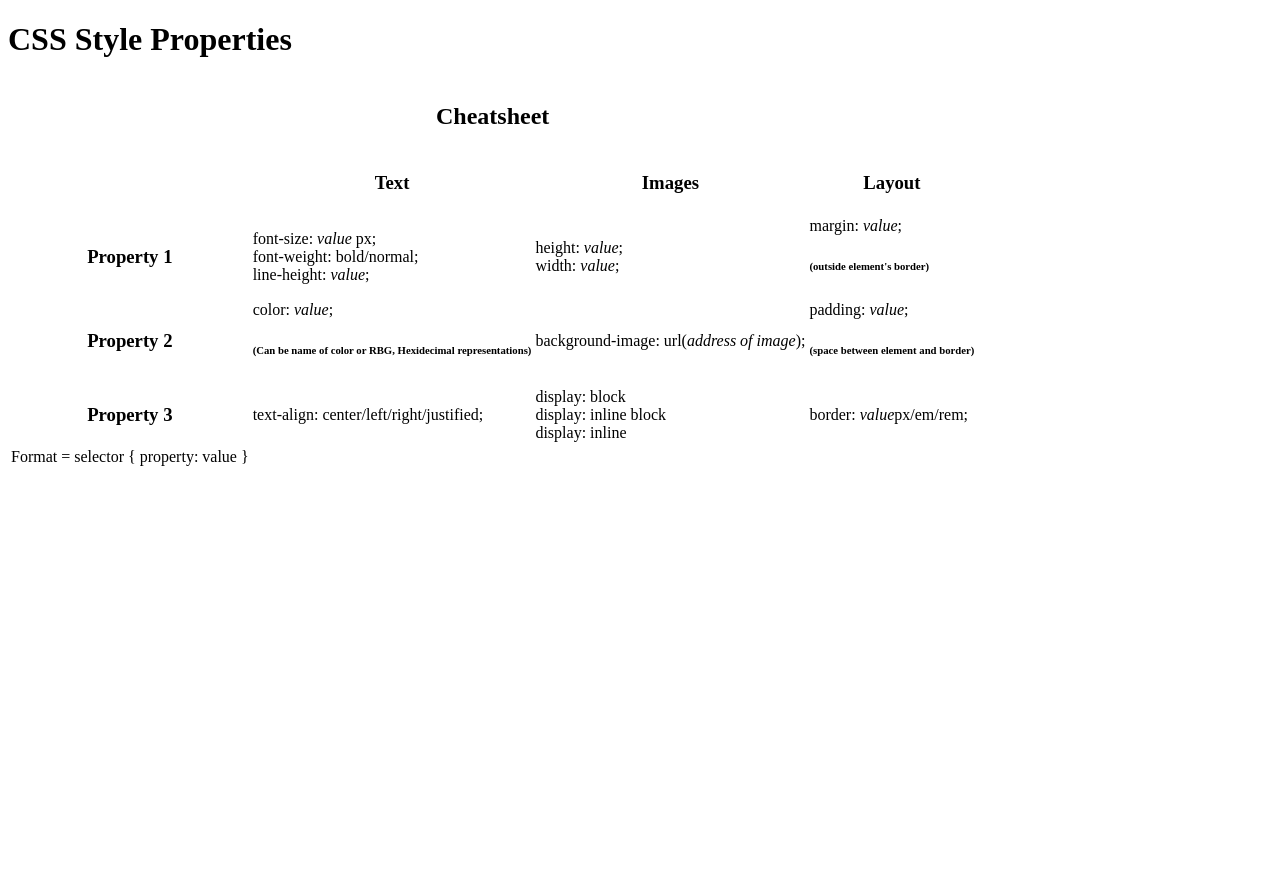
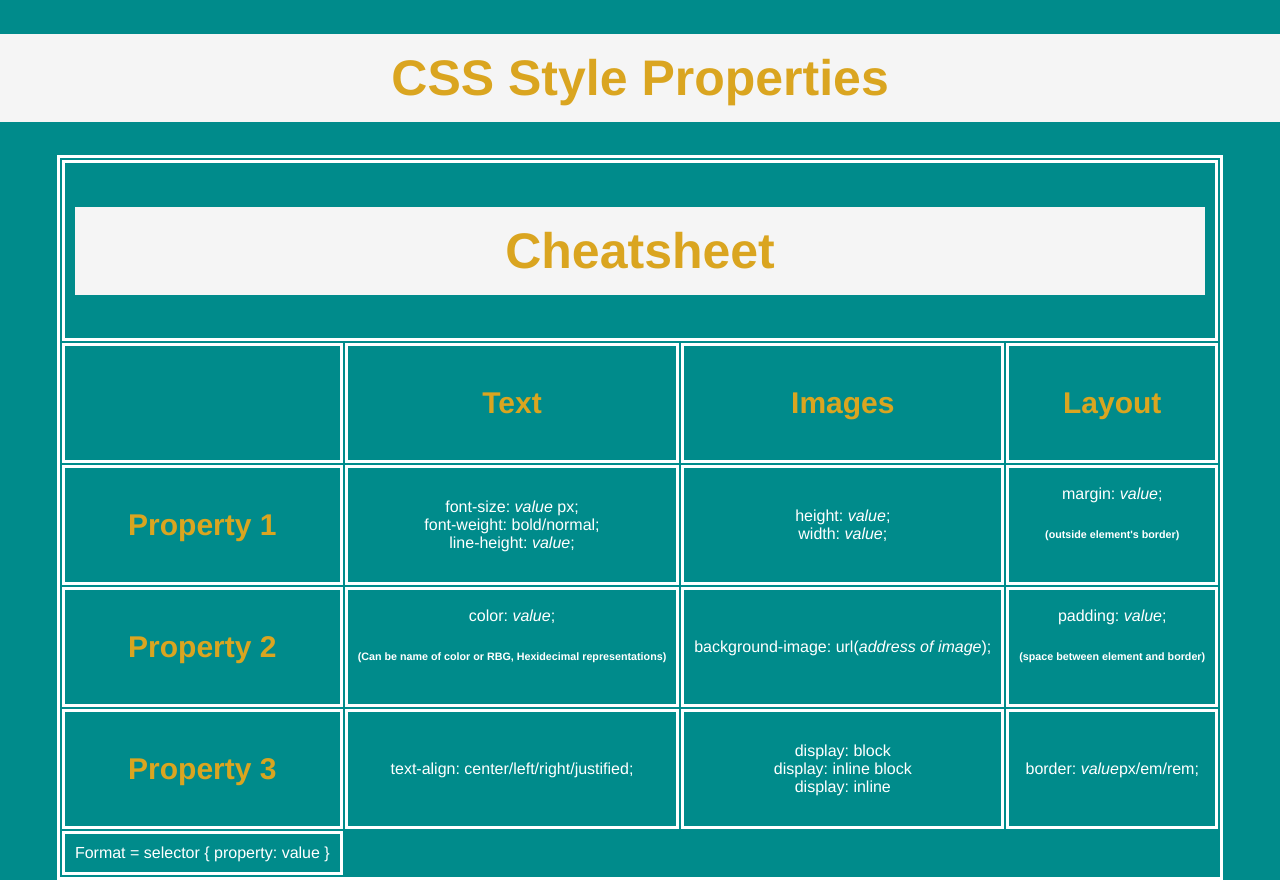
Before and after one commit to blackwidow28/Cheatsheet-project, a plain HTML site: page index.html in a window 1280 px wide. Before the commit the page ends 800 px from the top, so only its background shows below. Drawn offline with Linux system fonts and the light colour scheme.

Commit message:
styles added for tags

```diff
--- a/index.html
+++ b/index.html
@@ -13,7 +13,7 @@
                 <thead>
                     <tr>
                         <th colspan="4">
-                            <h2>Cheatsheet</h2>
+                            <h1>Cheatsheet</h1>
                         </th>
                     </tr>
                     <tr>
--- a/style.css
+++ b/style.css
@@ -0,0 +1,42 @@
+body {
+    background-color: darkcyan;
+    color: white;
+    font-family: Helvetica, sans-serif;
+    text-align: center;
+    margin: 0px;
+}
+
+h1 {
+    background-color: whitesmoke;
+    color: goldenrod;
+    font-size: 50px;
+    padding: 15px;
+    font-weight: bold;
+}
+
+h2 {
+    font-size: 40px;
+    font-weight: bold;
+    color: goldenrod;
+}
+
+h3 {
+    font-size: 30px;
+    font-weight: bold;
+    color: goldenrod;
+}
+
+table {
+    margin: 0 auto;
+    border: medium solid white;
+
+}
+
+td, th {
+    border: medium solid white;
+    padding: 10px;
+}
+
+thead {
+
+}
```
